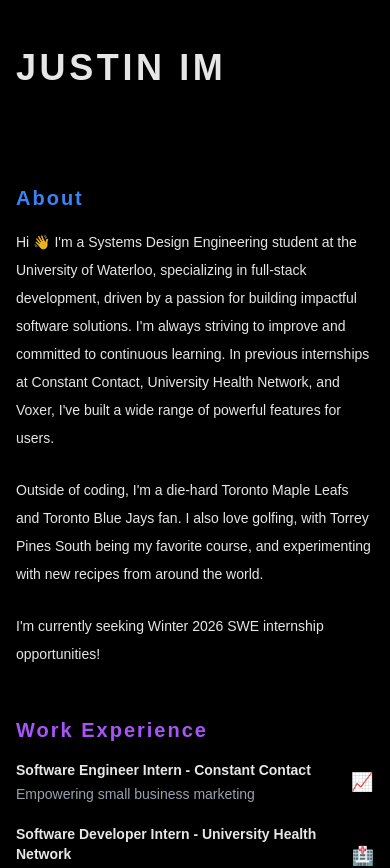
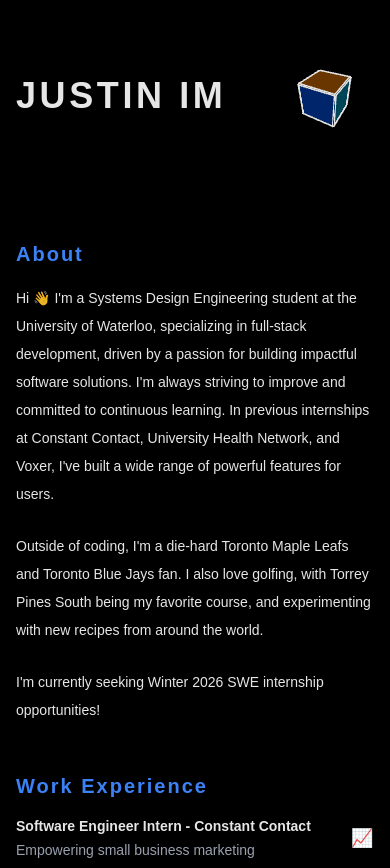
Before and after one commit to justin-im1/portfolio, a Next.js app: page / in a window 390 px wide. Shown: the top 868 px of the page. Built offline with nearby package versions, Linux system fonts and the light colour scheme; a web font is replaced by a local one.

Commit message:
add cube

```diff
--- a/package.json
+++ b/package.json
@@ -9,10 +9,13 @@
     "lint": "next lint"
   },
   "dependencies": {
+    "@react-three/drei": "^10.6.1",
+    "@react-three/fiber": "^9.3.0",
     "motion": "^12.20.1",
     "next": "15.3.4",
     "react": "^19.0.0",
-    "react-dom": "^19.0.0"
+    "react-dom": "^19.0.0",
+    "three": "^0.179.1"
   },
   "devDependencies": {
     "@eslint/eslintrc": "^3",
--- a/src/app/layout.tsx
+++ b/src/app/layout.tsx
@@ -1,6 +1,7 @@
 import type { Metadata } from "next";
 import { Electrolize } from "next/font/google";
 import "./globals.css";
+import { ColorProvider } from "@/contexts/ColorContext";
 
 const electrolize = Electrolize({
   weight: ['400'],
@@ -23,7 +24,9 @@
   return (
     <html lang="en" className="bg-black">
       <body className={`${activeFont.className} antialiased`}>
-        {children}
+        <ColorProvider>
+          {children}
+        </ColorProvider>
       </body>
     </html>
   );
--- a/src/app/page.tsx
+++ b/src/app/page.tsx
@@ -1,13 +1,14 @@
 'use client';
 
 import React from 'react';
-import { getThemedColorHex } from '@/utils/styling';
 import { sections } from '@/data/sections';
+import { useColor } from '@/contexts/ColorContext';
 import AboutSection from '@/components/sections/AboutSection';
 import WorkSection from '@/components/sections/WorkSection';
 import ProjectsSection from '@/components/sections/ProjectsSection';
 import SkillsSection from '@/components/sections/SkillsSection';
 import ContactSection from '@/components/sections/ContactSection';
+import { ColorCube } from '@/components/ColorCube';
 
 const sectionComponents = {
   about: AboutSection,
@@ -18,11 +19,16 @@
 };
 
 export default function Home() {
+  const { currentColor } = useColor();
+
   return (
     <main className="min-h-screen bg-black md:py-20 py-12 px-4">
       <div className="max-w-2xl mx-auto">
         <header className="mb-24">
-          <h1 className="text-4xl md:text-5xl font-extrabold tracking-widest text-white/90 mb-2 uppercase text-left">Justin Im</h1>
+          <div className="flex items-center justify-between">
+            <h1 className="text-4xl md:text-5xl font-extrabold tracking-widest text-white/90 uppercase">Justin Im</h1>
+            <ColorCube />
+          </div>
         </header>
         <div className="space-y-12">
           {sections.map(section => {
@@ -31,7 +37,7 @@
               <section key={section.key}>
                 <h2
                   className="text-xl md:text-2xl font-bold mb-4 tracking-widest"
-                  style={{ color: getThemedColorHex(section.color)}}
+                  style={{ color: currentColor }}
                 >
                   {section.title}
                 </h2>
--- /dev/null
+++ b/src/components/ColorCube.tsx
@@ -0,0 +1,71 @@
+'use client';
+
+import { Canvas } from "@react-three/fiber";
+import { OrbitControls, Edges } from "@react-three/drei";
+import { useEffect, useState } from "react";
+import { useColor } from "@/contexts/ColorContext";
+
+export const ColorCube = () => {
+  const [faceSize, setFaceSize] = useState(5);
+  const { setCurrentColor } = useColor();
+
+  useEffect(() => {
+    const handleResize = () => {
+      if (window.innerWidth < 768) {
+        setFaceSize(4);
+      } else {
+        setFaceSize(5);
+      }
+    };
+
+    handleResize();
+    window.addEventListener('resize', handleResize);
+    return () => window.removeEventListener('resize', handleResize);
+  }, []);
+
+  // Define each face with its color, position, and rotation
+  const faces = [
+    { colour: "#3b82f6", position: [0, 0, faceSize / 2] as [number, number, number], rotation: [0, 0, 0] as [number, number, number] }, // Front - Blue
+    { colour: "#8b5cf6", position: [0, 0, -faceSize / 2] as [number, number, number], rotation: [0, Math.PI, 0] as [number, number, number] }, // Back - Purple
+    { colour: "#06b6d4", position: [faceSize / 2, 0, 0] as [number, number, number], rotation: [0, Math.PI / 2, 0] as [number, number, number] }, // Right - Cyan
+    { colour: "#10b981", position: [-faceSize / 2, 0, 0] as [number, number, number], rotation: [0, -Math.PI / 2, 0] as [number, number, number] }, // Left - Emerald
+    { colour: "#f59e0b", position: [0, faceSize / 2, 0] as [number, number, number], rotation: [-Math.PI / 2, 0, 0] as [number, number, number] }, // Top - Amber
+    { colour: "#ef4444", position: [0, -faceSize / 2, 0] as [number, number, number], rotation: [Math.PI / 2, 0, 0] as [number, number, number] }, // Bottom - Red
+  ];
+
+  const handleFaceClick = (colour: string) => {
+    setCurrentColor(colour);
+  };
+
+  return (
+    <div className="w-24 h-24">
+      <Canvas camera={{ position: [7, 7, 7], fov: 50 }}>
+        <ambientLight intensity={0.5} />
+        <pointLight position={[10, 10, 10]} />
+        <group>
+          {faces.map((face, i) => (
+            <mesh
+              key={i}
+              position={face.position}
+              rotation={face.rotation}
+              onClick={() => handleFaceClick(face.colour)}
+              onPointerOver={() => (document.body.style.cursor = "pointer")}
+              onPointerOut={() => (document.body.style.cursor = "default")}
+            >
+              <planeGeometry args={[faceSize, faceSize]} />
+              <meshStandardMaterial color={face.colour} />
+              <Edges color="white" lineWidth={3} />
+            </mesh>
+          ))}
+        </group>
+        <OrbitControls
+          enableZoom={false}
+          enablePan={false}
+          autoRotate
+          autoRotateSpeed={0.5}
+          rotateSpeed={0.5}
+        />
+      </Canvas>
+    </div>
+  );
+};
--- /dev/null
+++ b/src/contexts/ColorContext.tsx
@@ -0,0 +1,32 @@
+'use client';
+
+import React, { createContext, useContext, useState, ReactNode } from 'react';
+
+interface ColorContextType {
+  currentColor: string;
+  setCurrentColor: (color: string) => void;
+}
+
+const ColorContext = createContext<ColorContextType | undefined>(undefined);
+
+export const useColor = () => {
+  const context = useContext(ColorContext);
+  if (context === undefined) {
+    throw new Error('useColor must be used within a ColorProvider');
+  }
+  return context;
+};
+
+interface ColorProviderProps {
+  children: ReactNode;
+}
+
+export const ColorProvider: React.FC<ColorProviderProps> = ({ children }) => {
+  const [currentColor, setCurrentColor] = useState('#3b82f6'); // Default blue
+
+  return (
+    <ColorContext.Provider value={{ currentColor, setCurrentColor }}>
+      {children}
+    </ColorContext.Provider>
+  );
+};
```
Also changed, not shown: 1 other file (tests, documents, lock files or other folders).
